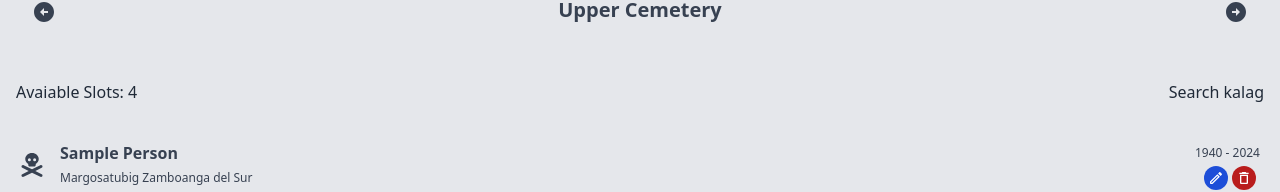
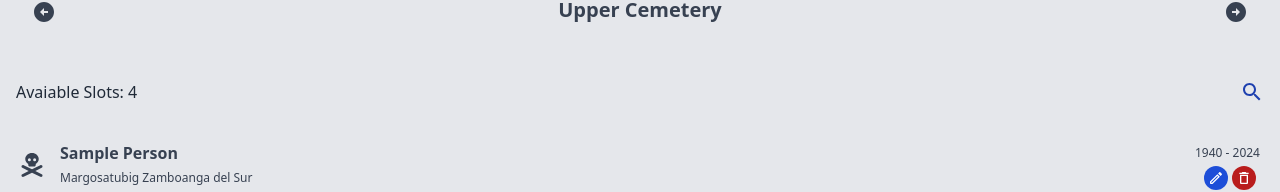
Before and after one commit to edmar-afk/cemetery, a React (Vite) app: page /dashboard in a window 1280 px wide. Shown: the part 404-596 px from the top of the page. Built offline with nearby package versions, Linux system fonts and the light colour scheme.

Commit message:
added search

```diff
--- a/src/routes/Dashboard.jsx
+++ b/src/routes/Dashboard.jsx
@@ -1,10 +1,12 @@
-import map from "../assets/map/sample.png"; import { motion } from "framer-motion";
+import map from "../assets/map/sample.png";
+import { motion } from "framer-motion";
 import Slots from "../components/dashboard/Slots";
 import ArrowCircleRightIcon from "@mui/icons-material/ArrowCircleRight";
 import ArrowCircleLeftIcon from "@mui/icons-material/ArrowCircleLeft";
 import Kalag from "../components/dashboard/Kalag";
 import Search from "../components/dashboard/Search";
 import { useEffect, useState } from "react";
+import SearchOutlinedIcon from "@mui/icons-material/SearchOutlined";
 function Dashboard() {
 	const [searchToggle, setSearchToggle] = useState(false);
 
@@ -54,8 +56,8 @@ function Dashboard() {
 						</div>
 						<div
 							onClick={() => setSearchToggle(!searchToggle)}
-							className="flex justify-end text-gray-800 hover:cursor-pointer">
-							Search kalag
+							className="flex justify-end text-blue-800 hover:cursor-pointer">
+							<SearchOutlinedIcon fontSize="medium"/>
 						</div>
 					</div>
 					<Kalag />
```
